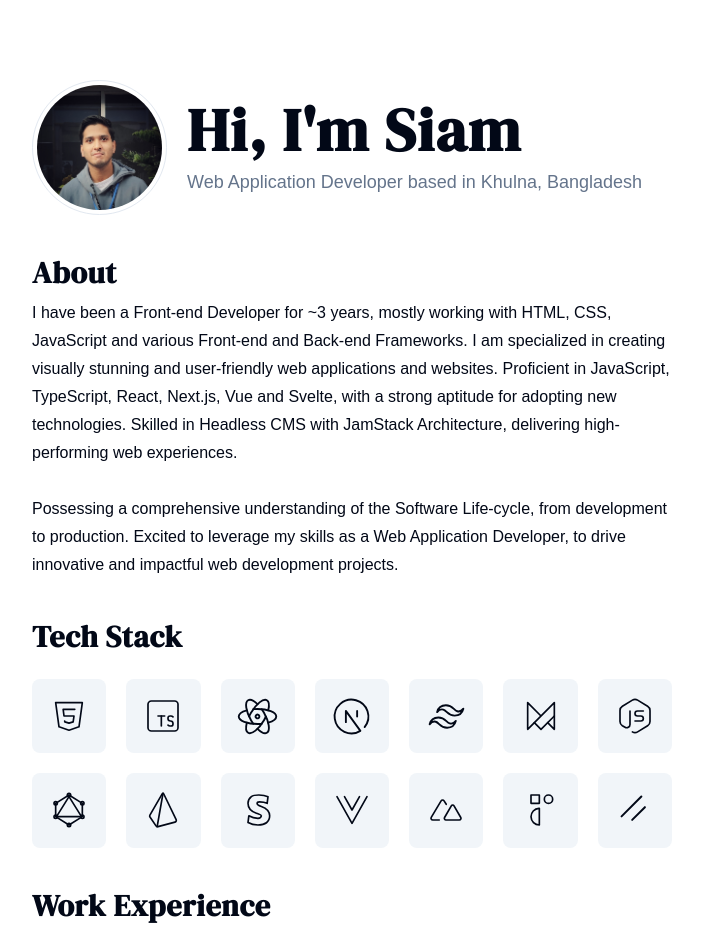
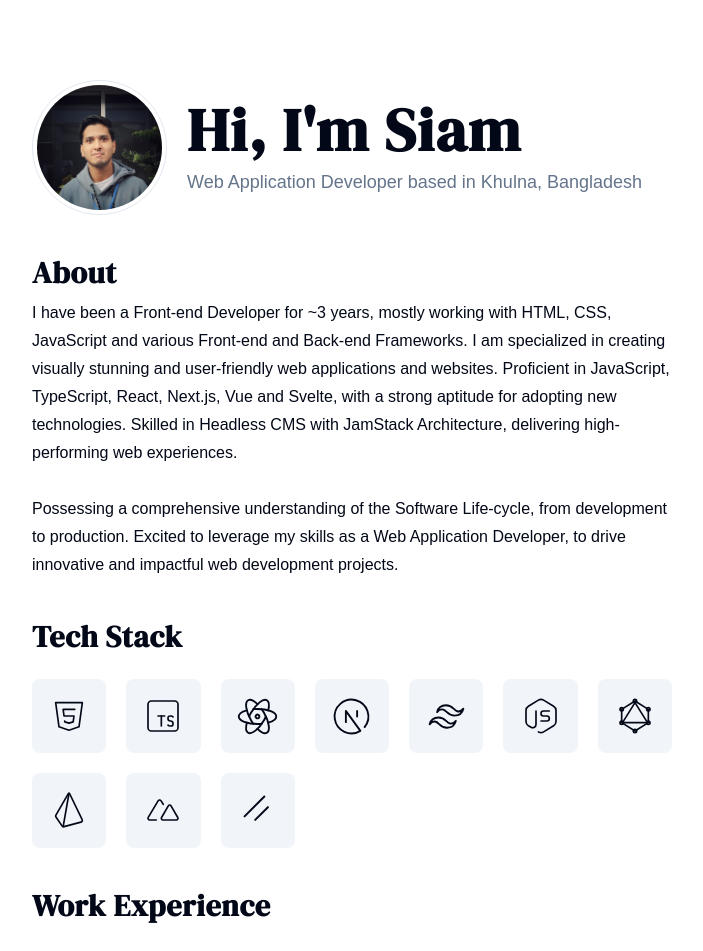
Before and after one commit to siamekanto19/portfolio-v2, a Next.js app: page / in a window 1280 px wide. Shown: the top 951 px of the page, without its empty margins (288-991 px from the left). Built offline with nearby package versions, Linux system fonts and the light colour scheme; a web font is replaced by a local one.

Commit message:
Update tech-stack.tsx

```diff
--- a/components/tech-stack.tsx
+++ b/components/tech-stack.tsx
@@ -37,9 +37,6 @@ const TechStack = () => {
           <IconBrandTailwind size={45} strokeWidth={1} />
         </div>
         <div className='aspect-square rounded-lg bg-muted text-foreground flex justify-center items-center'>
-          <IconBrandFramerMotion size={40} strokeWidth={1} />
-        </div>
-        <div className='aspect-square rounded-lg bg-muted text-foreground flex justify-center items-center'>
           <IconBrandNodejs size={40} strokeWidth={1} />
         </div>
         <div className='aspect-square rounded-lg bg-muted text-foreground flex justify-center items-center'>
@@ -49,16 +46,7 @@ const TechStack = () => {
           <IconBrandPrisma size={40} strokeWidth={1} />
         </div>
         <div className='aspect-square rounded-lg bg-muted text-foreground flex justify-center items-center'>
-          <IconBrandStripe size={40} strokeWidth={1} />
-        </div>
-        <div className='aspect-square rounded-lg bg-muted text-foreground flex justify-center items-center'>
-          <IconBrandVue size={40} strokeWidth={1} />
-        </div>
-        <div className='aspect-square rounded-lg bg-muted text-foreground flex justify-center items-center'>
           <IconBrandNuxt size={40} strokeWidth={1} />
-        </div>
-        <div className='aspect-square rounded-lg bg-muted text-foreground flex justify-center items-center'>
-          <IconBrandRadixUi size={40} strokeWidth={1} />
         </div>
         <div className='aspect-square rounded-lg bg-muted text-foreground flex justify-center items-center'>
           <div className='flex flex-col items-center -rotate-45'>
```
